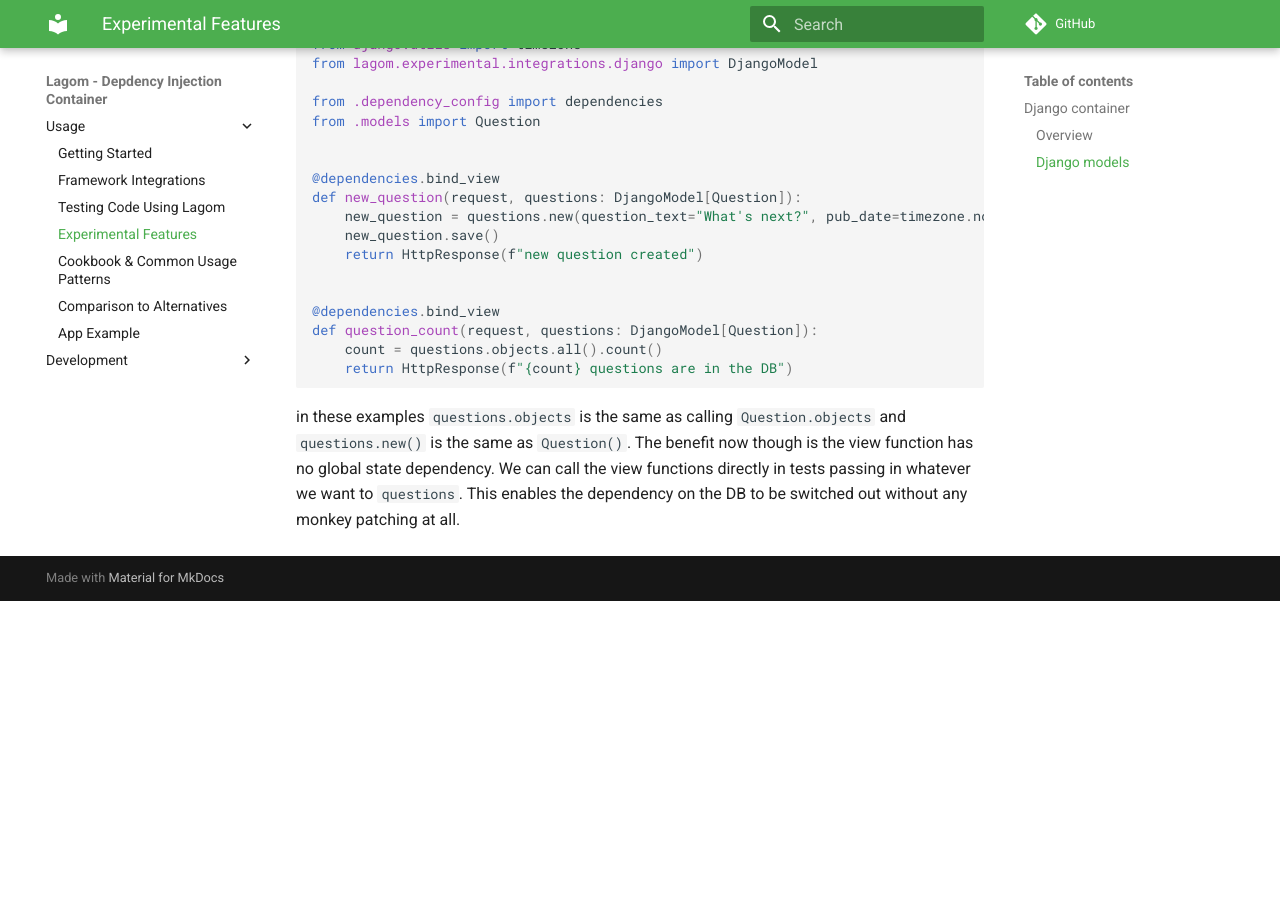
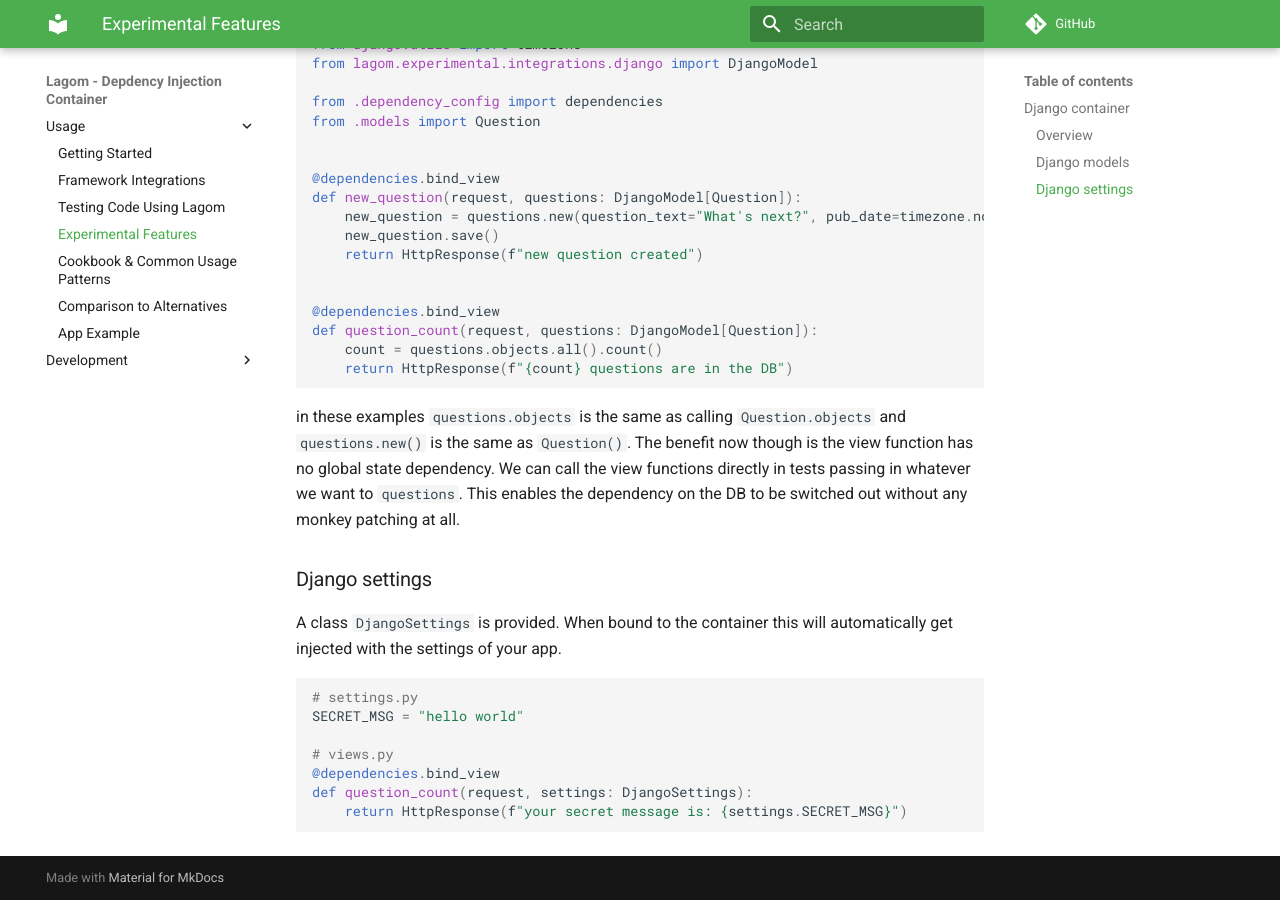
Before and after one commit to meadsteve/lagom, an MkDocs documentation site: the page built from docs/experimental.md, in a window 1280 px wide and 900 px high, scrolled down 1609 px. Built offline with MkDocs 1.6.1 and Material for MkDocs 9.7.7, drawn with Linux system fonts in a browser that asks for light colours; comment, search, counter and statistics services are not loaded; before the commit the page ends 2210 px from its top, so only the background shows below that.

Commit message:
First pass of integrating django settings

````diff
--- a/docs/experimental.md
+++ b/docs/experimental.md
@@ -96,3 +96,17 @@ and `questions.new()` is the same as `Question()`. The benefit now though is the
 view function has no global state dependency. We can call the view functions directly
 in tests passing in whatever we want to `questions`. This enables the dependency on
 the DB to be switched out without any monkey patching at all.
+
+### Django settings
+A class `DjangoSettings` is provided. When bound to the container
+this will automatically get injected with the settings of your app.
+
+```python
+# settings.py
+SECRET_MSG = "hello world"
+
+# views.py
+@dependencies.bind_view
+def question_count(request, settings: DjangoSettings):
+    return HttpResponse(f"your secret message is: {settings.SECRET_MSG}")
+```
````
Also changed, not shown: 1 other file.
